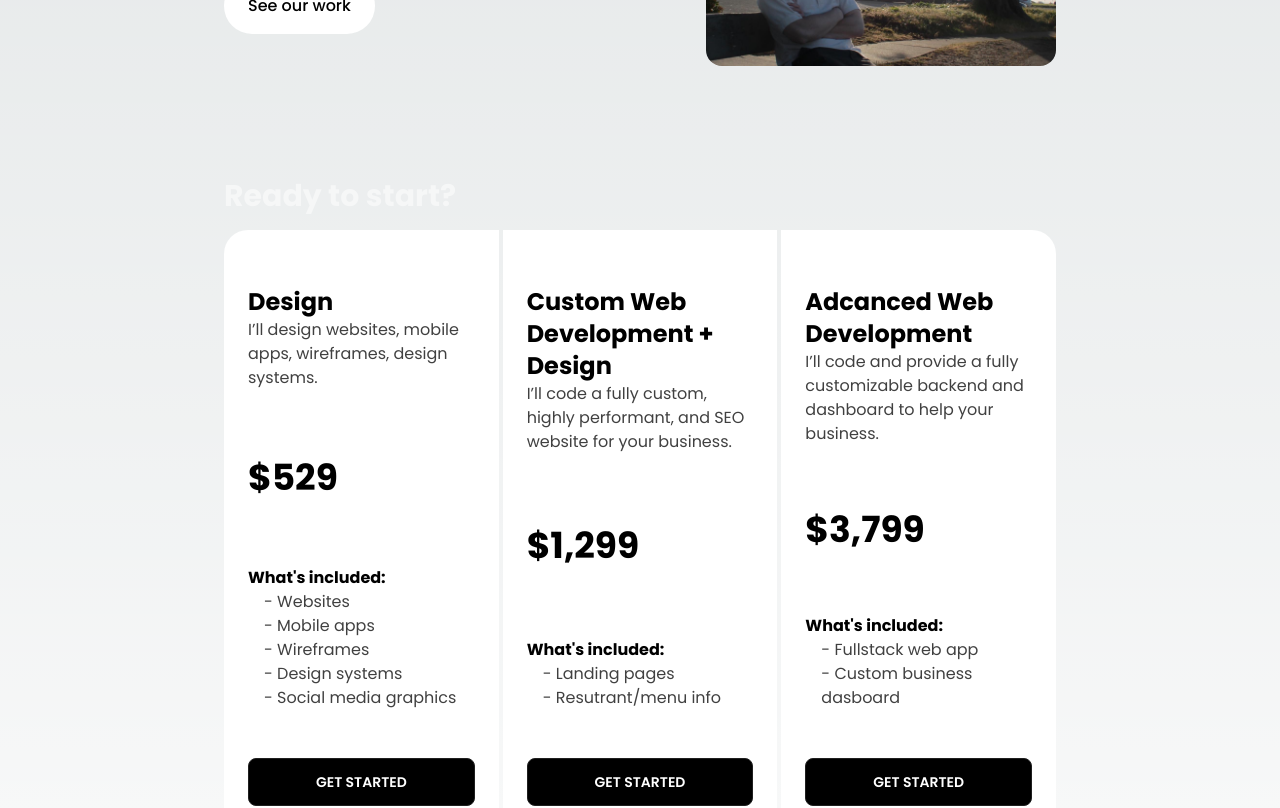
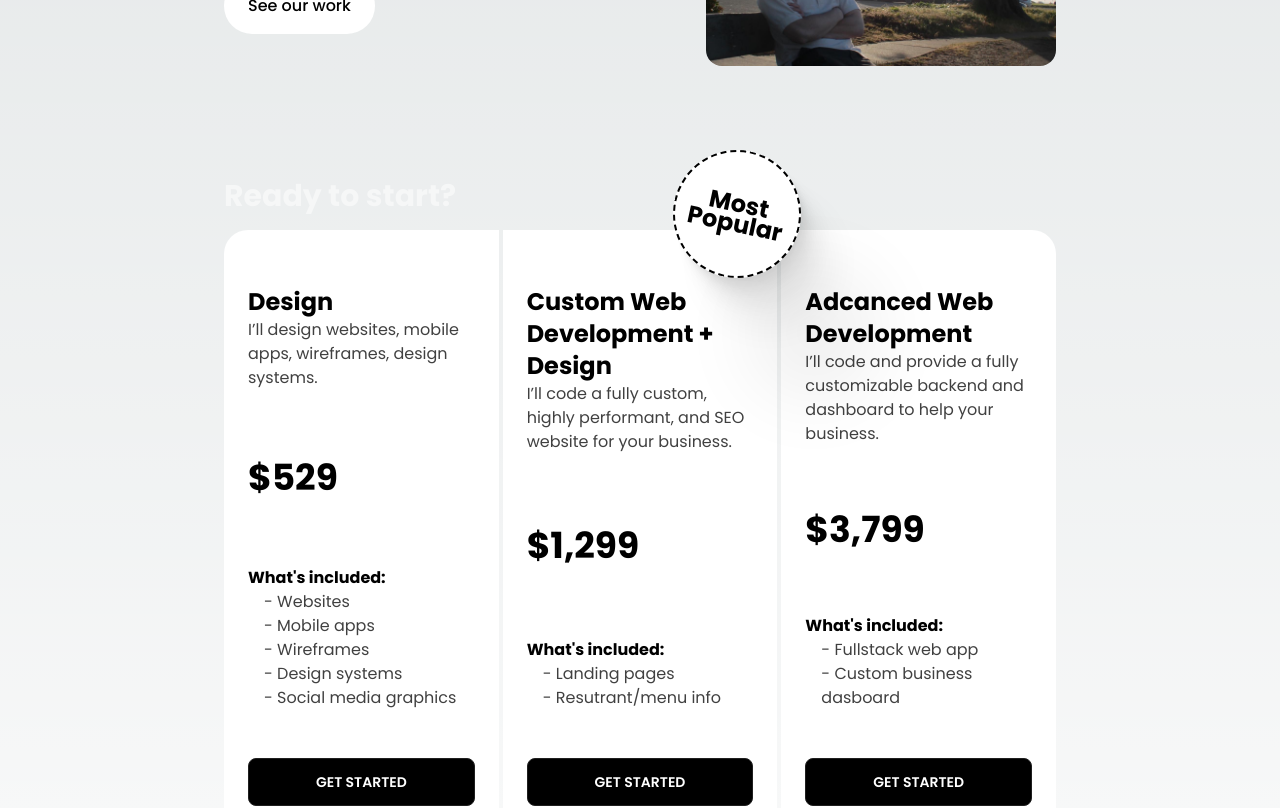
Before and after one commit to carbondesigned/digitalspark-landing-page, a Next.js app: page / in a window 1280 px wide. Shown: the part 1060-1868 px from the top of the page. Built offline with nearby package versions, Linux system fonts and the light colour scheme.

Commit message:
post popular banner

```diff
--- a/src/app/globals.css
+++ b/src/app/globals.css
@@ -30,3 +30,12 @@ body {
     )
     rgb(var(--background-start-rgb));
 }
+
+.shadow-real {
+  box-shadow: 2.8px 2.8px 2.2px rgba(0, 0, 0, 0.02),
+    6.7px 6.7px 5.3px rgba(0, 0, 0, 0.028),
+    12.5px 12.5px 10px rgba(0, 0, 0, 0.035),
+    22.3px 22.3px 17.9px rgba(0, 0, 0, 0.042),
+    41.8px 41.8px 33.4px rgba(0, 0, 0, 0.05),
+    100px 100px 80px rgba(0, 0, 0, 0.07);
+}
--- a/src/app/page.tsx
+++ b/src/app/page.tsx
@@ -105,9 +105,9 @@ export default function Home() {
           Ready to start?
         </h2>
 
-        <div className='w-full flex flex-col gap-1 rounded-3xl overflow-hidden text-black'>
+        <div className='w-full flex flex-col gap-1 text-black'>
           <div className='grid grid-cols-1 md:grid-cols-3 gap-1 flex-1'>
-            <div className='bg-white p-6 flex flex-col justify-between'>
+            <div className='bg-white p-6 flex flex-col justify-between rounded-tl-3xl'>
               <div className='py-8'>
                 <h3 className='font-bold text-2xl'>Design</h3>
                 <p className='text-black/75'>
@@ -138,7 +138,12 @@ export default function Home() {
                 </div>
               </div>
             </div>
-            <div className='bg-white p-6 flex flex-col justify-between'>
+            <div className='bg-white p-6 flex flex-col justify-between relative'>
+              <div className='absolute bg-white rounded-full h-32 w-32 grid place-items-center -top-12 md:-top-20 -right-6 shadow-real border-2 border-black border-dashed rotate-12'>
+                <h3 className='font-bold text-2xl text-center leading-5'>
+                  Most Popular
+                </h3>
+              </div>
               <div className='py-8'>
                 <h3 className='font-bold text-2xl'>
                   Custom Web Development + Design
@@ -169,7 +174,7 @@ export default function Home() {
                 </div>
               </div>
             </div>
-            <div className='bg-white p-6 flex flex-col justify-between'>
+            <div className='bg-white p-6 flex flex-col justify-between rounded-tr-3xl'>
               <div className='py-8'>
                 <h3 className='font-bold text-2xl'>Adcanced Web Development</h3>
                 <p className='text-black/75'>
@@ -199,7 +204,7 @@ export default function Home() {
               </div>
             </div>
           </div>
-          <div className='flex-[0.5] p-6 bg-white flex flex-col md:flex-row items-center'>
+          <div className='flex-[0.5] p-6 bg-white flex flex-col md:flex-row items-center rounded-b-3xl'>
             <div className='h-64 w-64 md:flex-1 relative'>
               <Image
                 src='/images/pricing-book-call-ill.svg'
```
